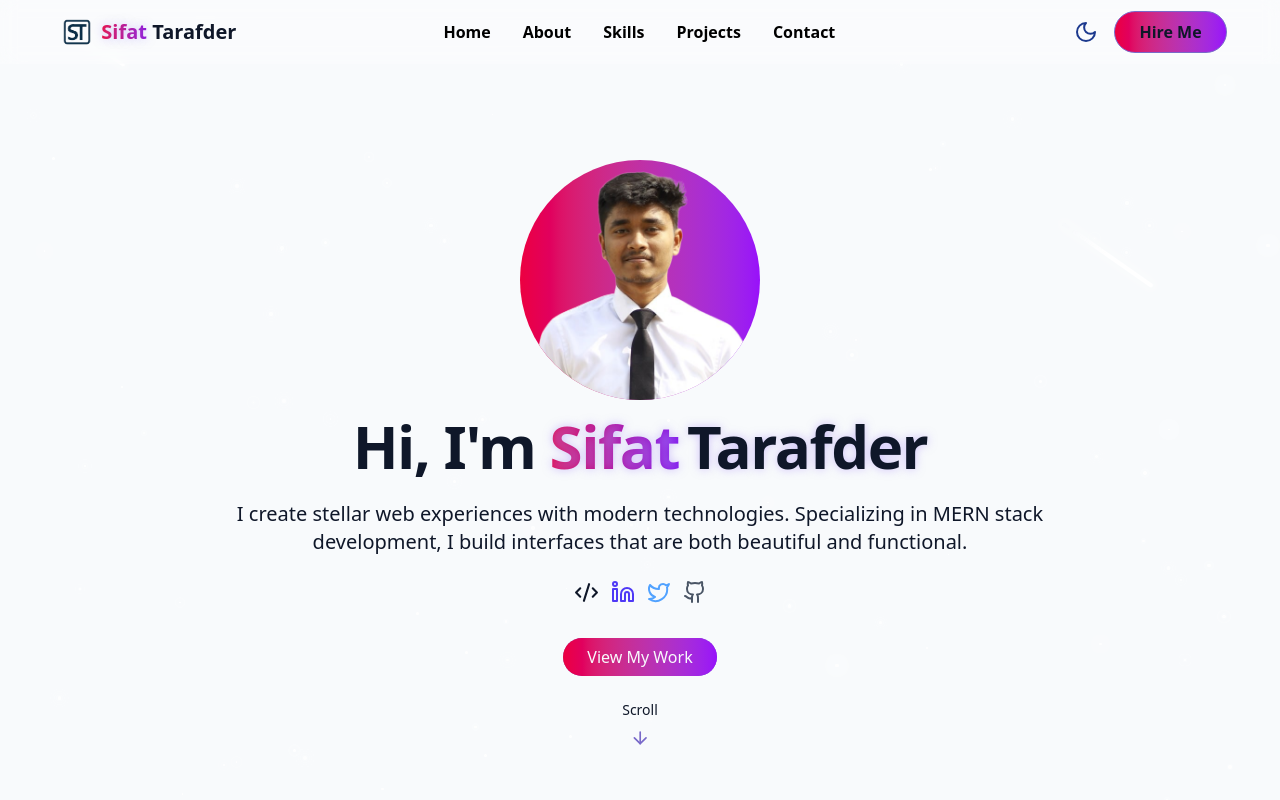
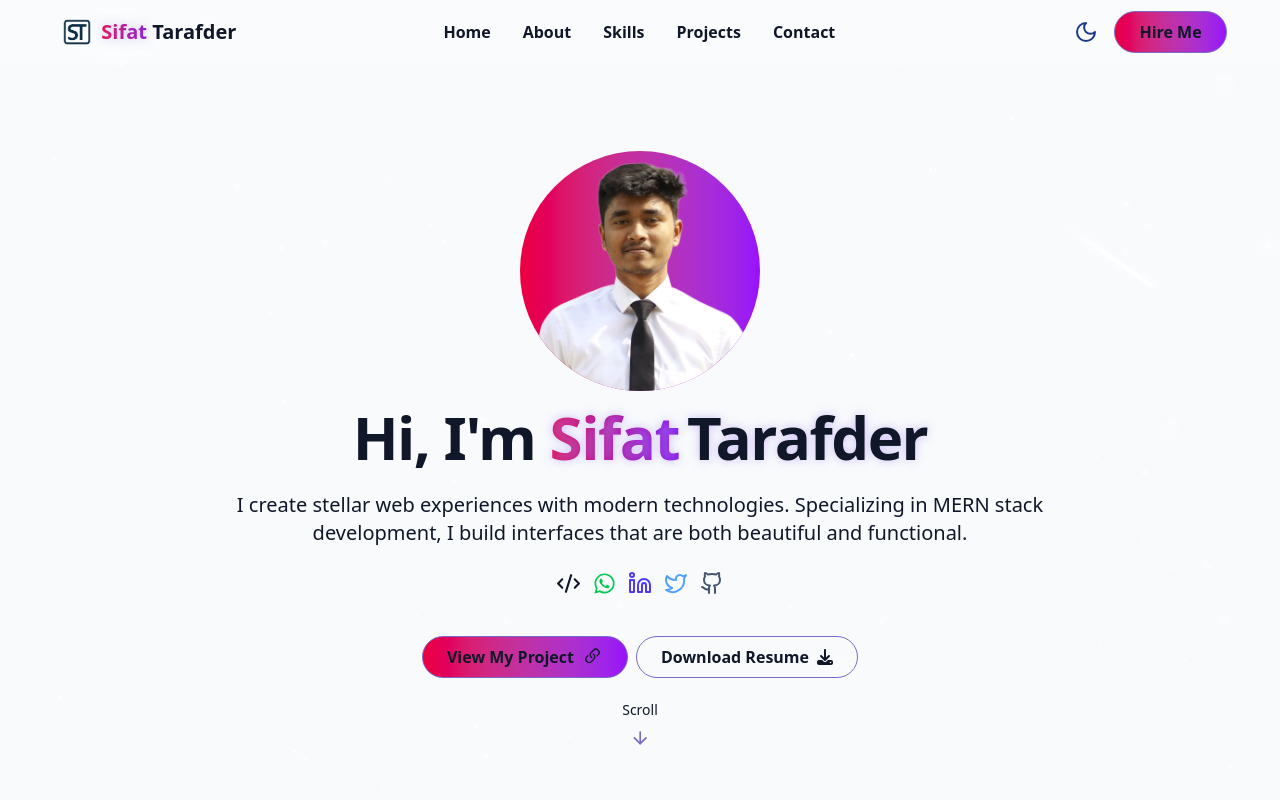
Before and after one commit to tmdsifat98/portfolio, a React (Vite) app: page / in a window 1280 px wide. Shown: the top 800 px of the page. Built offline with nearby package versions, Linux system fonts and the light colour scheme.

Commit message:
whatsapp added

```diff
--- a/src/components/AboutSection.jsx
+++ b/src/components/AboutSection.jsx
@@ -36,7 +36,7 @@ export const AboutSection = () => {
 
               <a
                 target="_blank"
-                href="https://drive.google.com/file/d/1sAcmu5xwf0ZRxd2yWkEUTKFONVrqVNhk/view?usp=sharing"
+                href="https://drive.google.com/file/d/1nr7SNq4rSsdU9ze2t_lOhrJ2R5Mi85zM/view?usp=sharing"
                 className="px-6 py-2 rounded-full border flex items-center justify-center gap-2 border-primary font-semibold transition-all duration-300
     bg-gradient-to-r from-rose-600 to-purple-600 bg-[length:0%_100%] hover:bg-[length:100%_100%] bg-no-repeat bg-left"
               >
--- a/src/components/HeroSection.jsx
+++ b/src/components/HeroSection.jsx
@@ -1,5 +1,7 @@
 import { ArrowDown, CodeXml, Github, Linkedin, Twitter } from "lucide-react";
 import heroImage from "../../public/purple.png";
+import { FaDownload, FaWhatsapp } from "react-icons/fa6";
+import { BsLink45Deg } from "react-icons/bs";
 
 export const HeroSection = () => {
   return (
@@ -38,6 +40,13 @@ export const HeroSection = () => {
               </a>
             </li>
             <a
+              className="text-green-500 hover:text-green-600 transition"
+              href="https://wa.me/8801521730173"
+              target="_blank"
+            >
+              <FaWhatsapp size={23} />
+            </a>
+            <a
               className="text-indigo-600 hover:text-indigo-500 transition"
               href="https://www.linkedin.com/in/tmdsifat98/"
               target="_blank"
@@ -52,7 +61,7 @@ export const HeroSection = () => {
               <Twitter />
             </a>
             <a
-              className="text-gray-600 hover:text-gray-500 transition"
+              className="text-slate-600 hover:text-gray-500 transition"
               href="https://github.com/tmdsifat98"
               target="_blank"
             >
@@ -60,12 +69,20 @@ export const HeroSection = () => {
             </a>
           </ul>
 
-          <div className="pt-4 opacity-0 animate-fade-in-delay-4">
+          <div className="pt-4 opacity-0 flex gap-2 items-center justify-center animate-fade-in-delay-4">
             <a
               href="#projects"
-              className="cosmic-button bg-gradient-to-r from-rose-600 to-purple-600"
+              className="px-6 py-2 rounded-full border  flex items-center justify-center gap-2 border-primary font-semibold transition-all duration-300 bg-gradient-to-r from-rose-600 to-purple-600 bg-[length:100%_100%] hover:bg-[length:0%_100%] bg-no-repeat bg-left"
             >
-              View My Work
+              View My Project <BsLink45Deg size={21} />
+            </a>
+            <a
+              target="_blank"
+              href="https://drive.google.com/file/d/1nr7SNq4rSsdU9ze2t_lOhrJ2R5Mi85zM/view?usp=sharing"
+              className="px-6 py-2 rounded-full border flex items-center justify-center gap-2 border-primary font-semibold transition-all duration-300
+                bg-gradient-to-r from-rose-600 to-purple-600 bg-[length:0%_100%] hover:bg-[length:100%_100%] bg-no-repeat bg-left"
+            >
+              Download Resume <FaDownload />
             </a>
           </div>
         </div>
--- a/src/components/Navbar.jsx
+++ b/src/components/Navbar.jsx
@@ -50,7 +50,7 @@ export const Navbar = () => {
             <a
               key={key}
               href={item.href}
-              className="text-black font-semibold text-grad transition-colors duration-300"
+              className="font-semibold text-grad transition-colors duration-300"
             >
               {item.name}
             </a>
```
